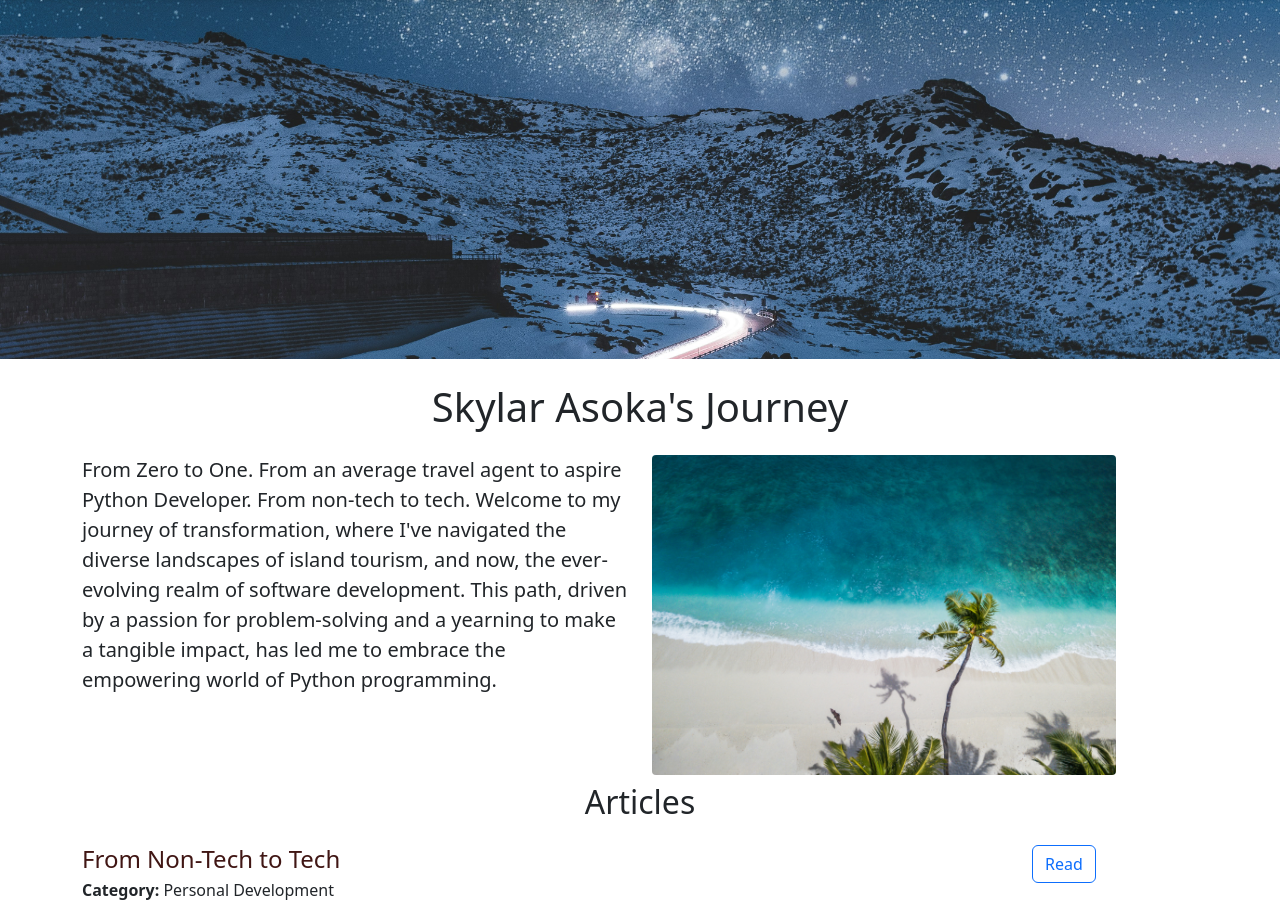
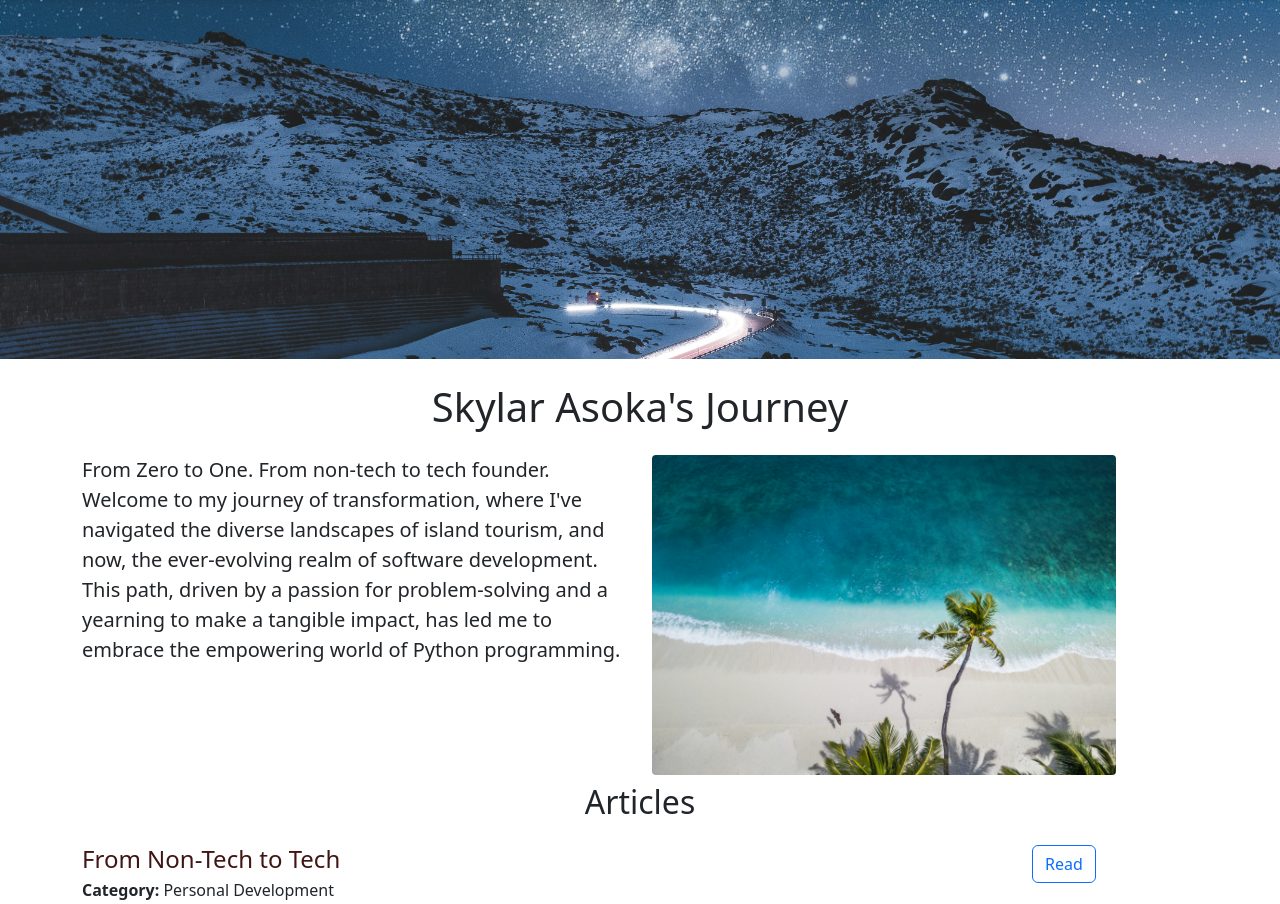
Before and after one commit to skylarasoka/journey, a Flask app: page / in a window 1280 px wide. Shown: the part 57-961 px from the top of the page. Run offline with Flask 3, Linux system fonts and the light colour scheme.

Commit message:
minor change

```diff
--- a/templates/home.html
+++ b/templates/home.html
@@ -25,7 +25,7 @@
       <div class="row" style="margin-bottom:16px">
         <div class="col-md-6">
       <p class="lead">
-        From Zero to One. From an average travel agent to aspire Python Developer. From non-tech to tech. Welcome to my journey of transformation, where I've navigated the diverse landscapes of island tourism, and now, the ever-evolving realm of software development. This path, driven by a passion for problem-solving and a yearning to make a tangible impact, has led me to embrace the empowering world of Python programming.
+        From Zero to One. From non-tech to tech founder. Welcome to my journey of transformation, where I've navigated the diverse landscapes of island tourism, and now, the ever-evolving realm of software development. This path, driven by a passion for problem-solving and a yearning to make a tangible impact, has led me to embrace the empowering world of Python programming.
       </p>
         </div>
         <div class="d-none d-md-block col-6">
```
